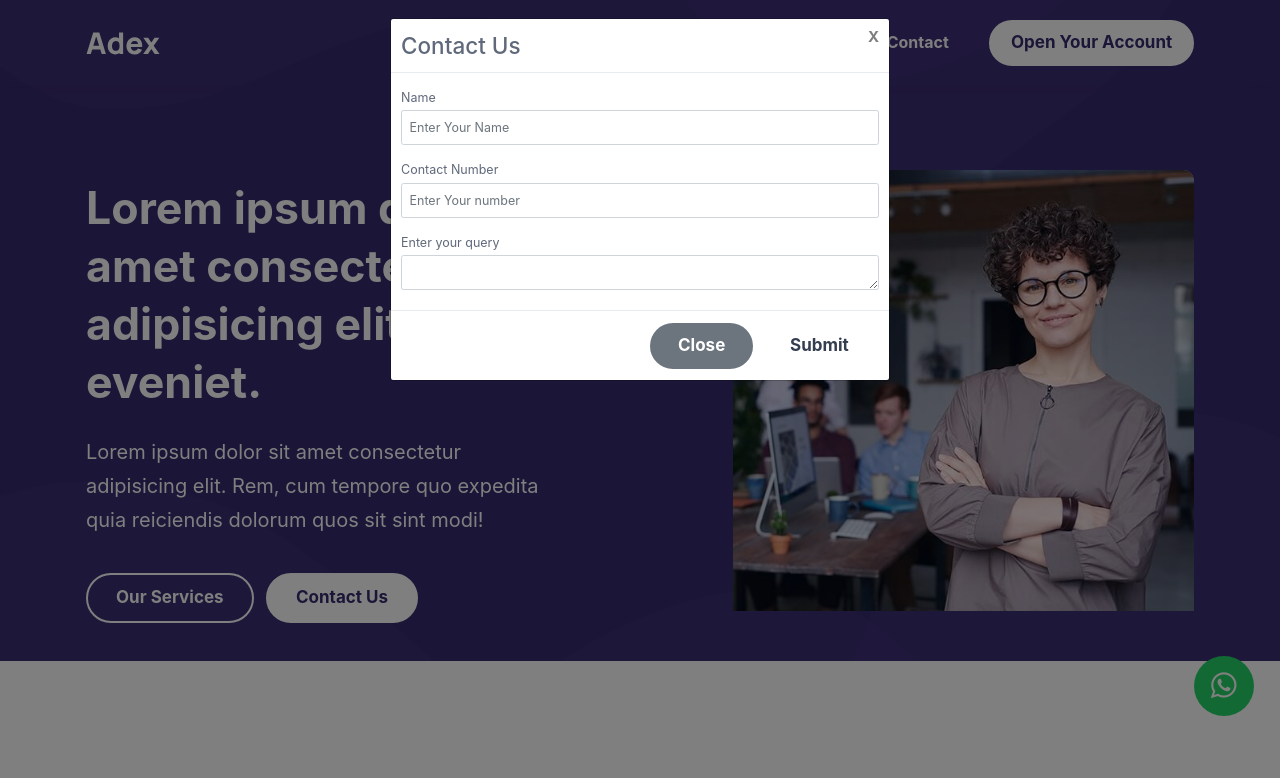
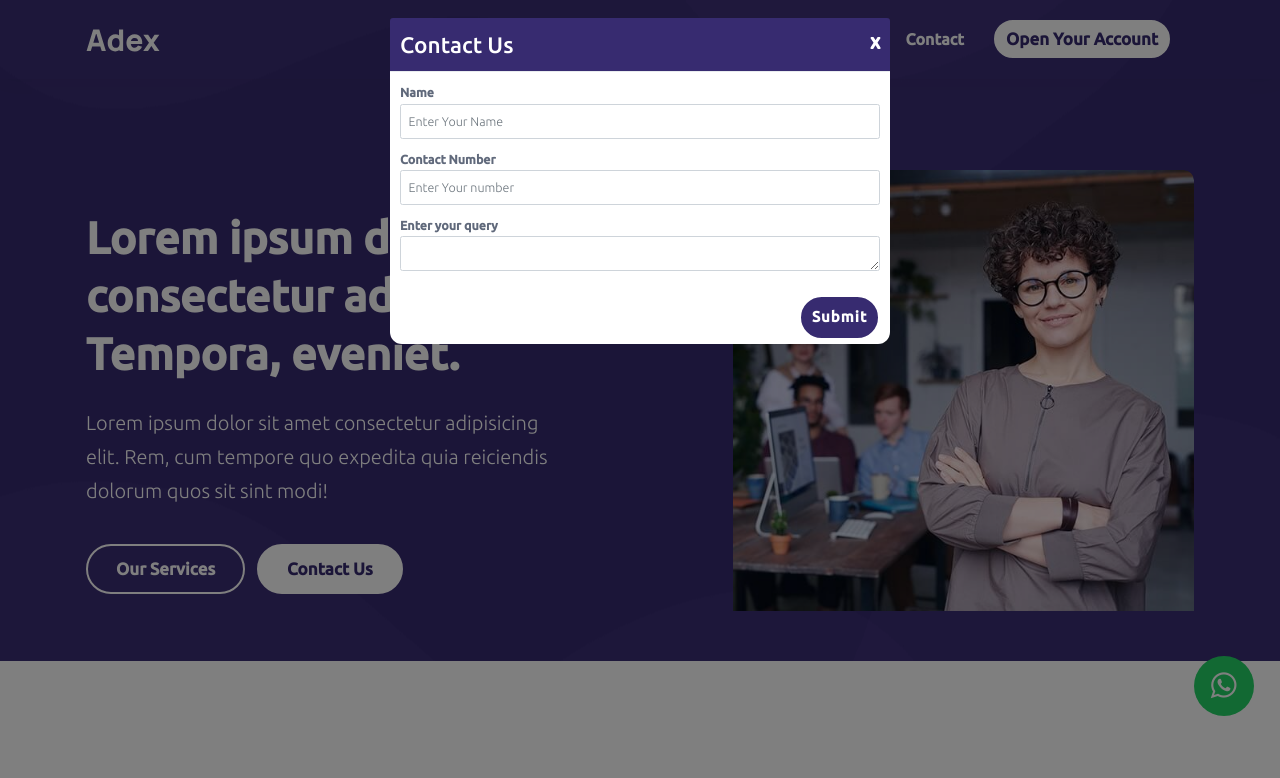
Before and after one commit to hypebalaga/ullas-hegde, a plain HTML site: page index.html in a window 1280 px wide. Both pictures are taken after a click on the link "Contact". Shown: the top 778 px of the page. Drawn offline with nearby package versions, Linux system fonts and the light colour scheme.

Commit message:
front-end completed

```diff
--- a/assets/css/style.css
+++ b/assets/css/style.css
@@ -9,7 +9,7 @@
 /*-----------------------------------*\
   #CUSTOM PROPERTY
 \*-----------------------------------*/
-
+@import url("https://fonts.googleapis.com/css2?family=Ubuntu:wght@300;400;500&display=swap");
 :root {
   /**
    * colors
@@ -141,12 +141,14 @@ address {
 }
 
 html {
-  font-family: var(--ff-manrope);
+  font-family: "Ubuntu", sans-serif;
   font-size: 10px;
   scroll-behavior: smooth;
 }
 
 body {
+  font-family: "Ubuntu", sans-serif;
+  font-weight: 300;
   background-color: var(--white);
   color: var(--black-coral);
   font-size: 1.6rem;
@@ -276,7 +278,29 @@ body.nav-active {
   background-color: var(--light-gray);
   overflow: hidden;
 }
-
+.modal-content {
+  border: none;
+  border-radius: 1.2rem;
+}
+.close {
+  color: white;
+  line-height: 2;
+  opacity: 1;
+}
+.modal-footer {
+  border-top: 0;
+  padding: 4px 10px;
+}
+.close:hover {
+  color: white;
+  outline: none;
+  line-height: 2;
+  opacity: 1;
+}
+.modal-header {
+  color: white;
+  background-color: #372b70;
+}
 .img-cover {
   width: 100%;
   height: 100%;
@@ -284,8 +308,8 @@ body.nav-active {
 }
 
 .section-subtitle {
-  font-size: var(--fs-7);
-  text-transform: uppercase;
+  font-size: 30px;
+  /* text-transform: uppercase; */
   color: var(--violet-blue-crayola);
   font-weight: var(--fw-700);
   margin-block-end: 16px;
@@ -296,6 +320,13 @@ body.nav-active {
   gap: 25px;
 }
 
+.btn-submit {
+  color: white;
+  background: #372b70;
+  padding: 9px 11px;
+  font-size: 15px;
+  letter-spacing: 1px;
+}
 .w-100 {
   width: 100%;
 }
@@ -306,6 +337,7 @@ body.nav-active {
 
 .header .btn {
   display: none;
+  margin-top: 0;
 }
 
 .header {
@@ -391,6 +423,9 @@ body.nav-active {
 
 .nav-close-btn {
   background-color: var(--white_a8);
+  position: absolute;
+  top: 20px;
+  right: 5px;
   color: var(--white);
   font-size: 2rem;
   padding: 6px;
@@ -888,16 +923,34 @@ body.nav-active {
     padding: 40px;
   }
 }
-
+.form-control:focus {
+  border: none;
+}
 /**
  * responsive for large than 768px screen
  */
-
+label {
+  float: left;
+  font-weight: bold;
+}
+@media (max-width: 768px) {
+  .header .btn {
+    margin-top: 7px;
+    display: block;
+    margin-inline-start: auto;
+    padding: 4px 10px;
+  }
+  .navbar-list {
+    text-align: center;
+  }
+}
 @media (min-width: 768px) {
   /**
    * CUSTOM PROPERTY
    */
-
+  label {
+    float: left;
+  }
   :root {
     /**
      * spacing
@@ -923,9 +976,13 @@ body.nav-active {
    */
 
   .header .btn {
+    /* margin-top: 7px; */
     display: block;
     margin-inline-start: auto;
-    padding: 8px 20px;
+    padding: 4px 10px;
+  }
+  .navbar-list {
+    text-align: center;
   }
 
   .header.active .btn {
@@ -1227,7 +1284,7 @@ label {
 }
 li a:hover {
   text-decoration: none;
-  color: black;
+  color: white;
 }
 /* .nav-contact {
   color: white !important;
@@ -1248,4 +1305,7 @@ li a:hover {
     top: 80%;
     left: 75%;
   }
+  label {
+    float: left;
+  }
 }
--- a/index.html
+++ b/index.html
@@ -106,10 +106,14 @@
               <a href="#section3" class="navbar-link">Services</a>
             </li>
 
+            <li>
+              <a href="#section4" class="navbar-link">Blogs</a>
+            </li>
 
             <li>
               <a data-toggle="modal" data-target="#exampleModal" class="navbar-link nav-contact">Contact</a>
             </li>
+            <li>  <a href="http://p.njw.bz/21091" class="btn btn-contact">Open Your Account</a></li>
           </ul>
 
           <div class="wrapper">
@@ -155,7 +159,7 @@
           </ul>
         </nav>
 
-        <a href="http://p.njw.bz/21091" class="btn btn-contact">Open Your Account</a>
+
 
         <button class="nav-open-btn" aria-label="open menu" data-nav-toggler>
           <ion-icon name="menu-outline" aria-hidden="true"></ion-icon>
@@ -199,7 +203,7 @@
                       <div class="modal-header">
                         <h5 class="modal-title" id="exampleModalLabel">Contact Us</h5>
                         <button type="button" class="close" data-dismiss="modal" aria-label="Close">
-                          <span aria-hidden="true">X</span>
+                          <span className="close-btn" aria-hidden="true">X</span>
                         </button>
                       </div>
                       <div class="modal-body">
@@ -220,8 +224,8 @@
                         </form>
                       </div>
                       <div class="modal-footer">
-                        <button type="button" class="btn btn-secondary" data-dismiss="modal">Close</button>
-                        <button type="button" class="btn btn-primary">Submit</button>
+                        <!-- <button type="button" class="btn btn-secondary" data-dismiss="modal">Close</button> -->
+                        <button type="button" class="btn btn-submit">Submit</button>
                       </div>
                     </div>
                   </div>
@@ -265,7 +269,7 @@
 
             <div class="feature-content">
 
-              <p class="section-subtitle" id="feautre-label">About Us</p>
+              <h3 class="section-subtitle" id="feautre-label">About Us</h3>
 
               <h2 class="h2 section-title">
               Lorem ipsum dolor, sit amet consectetur
@@ -400,16 +404,9 @@
           </div>
         </section>
 
-        <!--
-        - #ABOUT
-      -->
 
 
-        <!--
-        - #FEATURE
-      -->
-
-      <section class="section project" aria-labelledby="project-label" id="section4">
+      <section class="section project" aria-labelledby="project-label" id="section4" >
         <div class="container">
 
           <p class="section-subtitle" id="project-label">Blogs</p>
```
